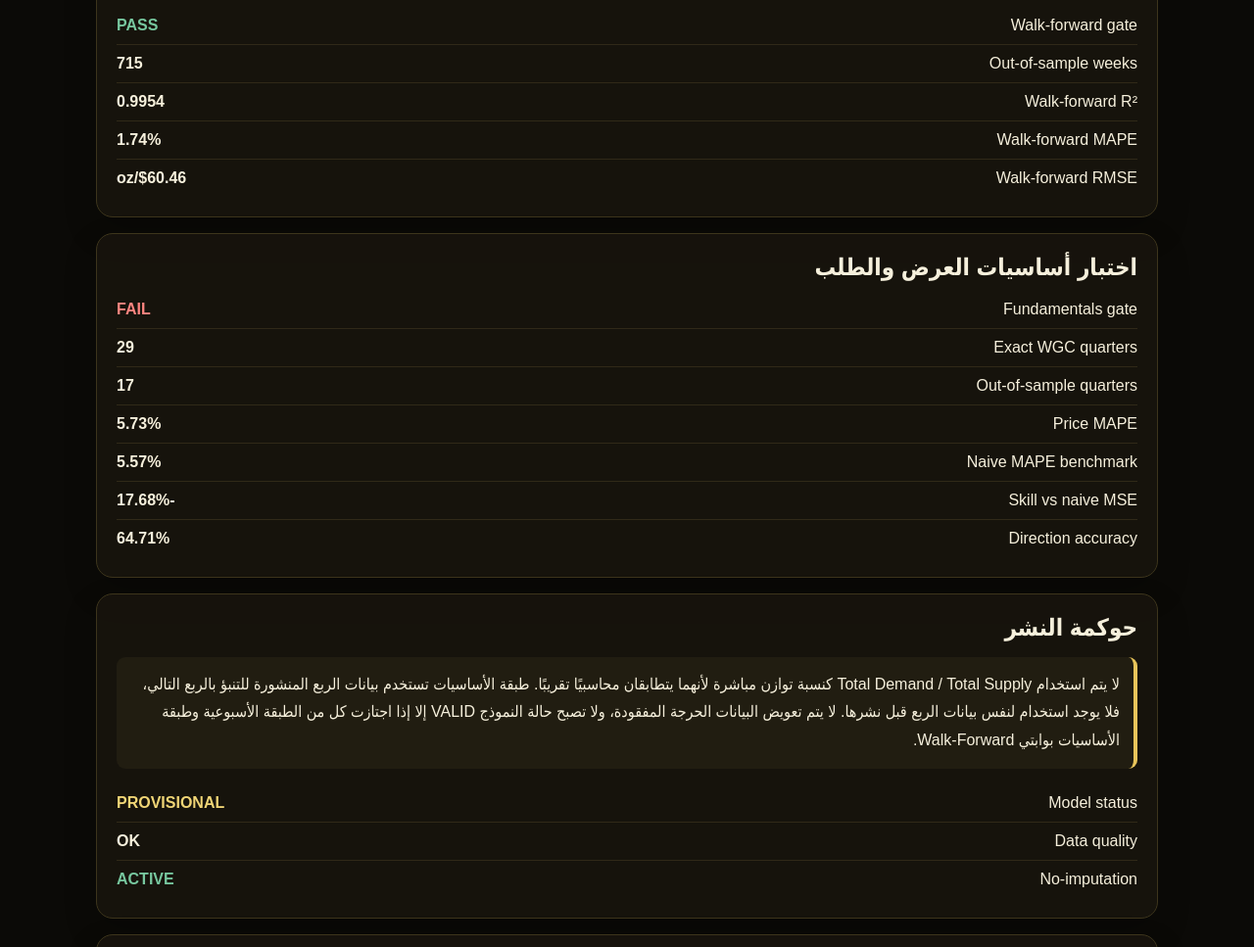
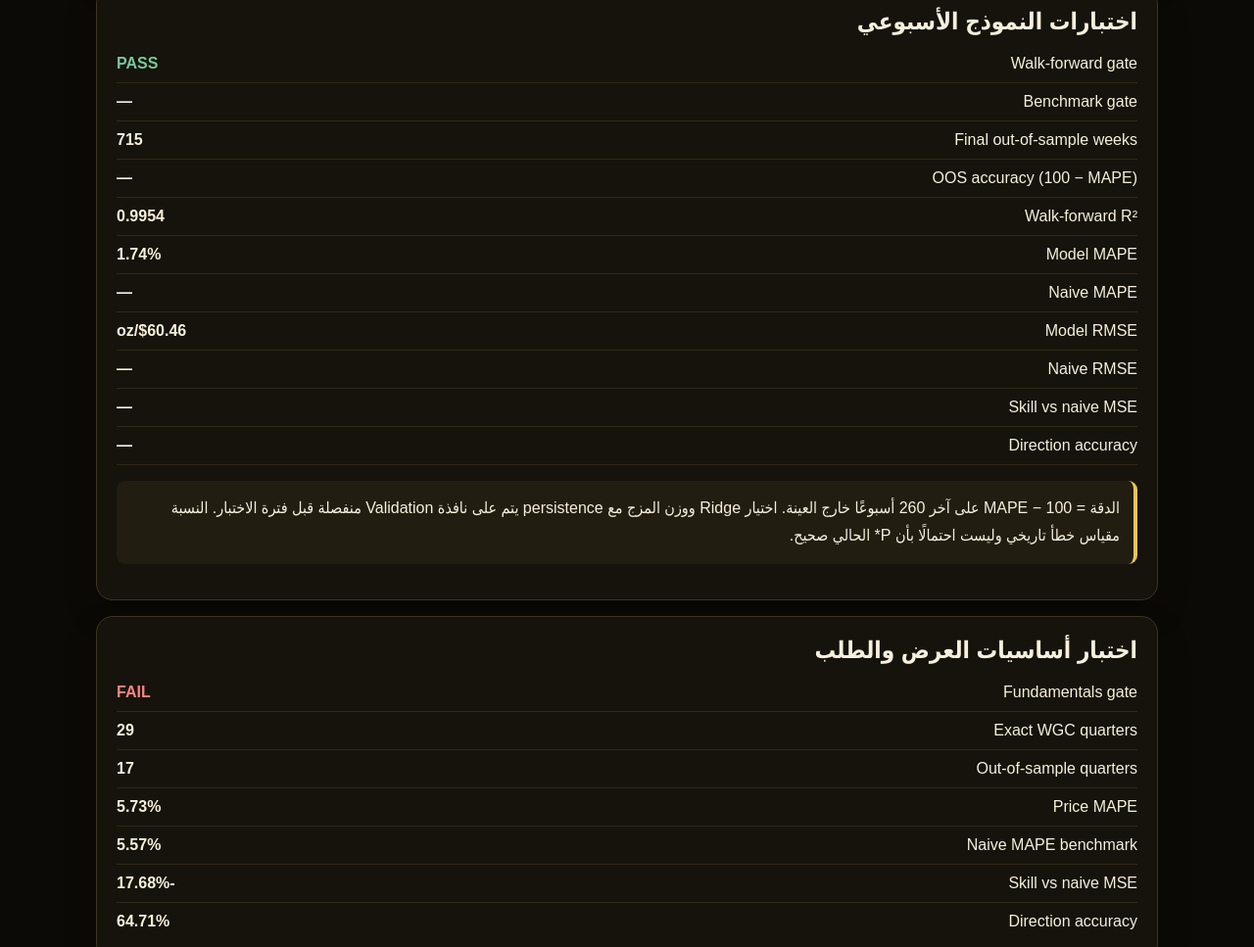
Before and after one commit to kalmaghrabi2-hub/Gold-Equilibrium-Price, a plain HTML site: page docs/gold/index.html in a window 1280 px wide. Shown: the part 1428-2395 px from the top of the page at 98% size. Drawn offline with Linux system fonts and the light colour scheme.

Commit message:
feat(gold): display OOS accuracy, naive benchmark and overlay weight

```diff
--- a/docs/gold/index.html
+++ b/docs/gold/index.html
@@ -1,11 +1,11 @@
 <!doctype html>
 <html lang="ar" dir="rtl"><head><meta charset="utf-8"><meta name="viewport" content="width=device-width,initial-scale=1"><title>Gold Equilibrium Price</title><link rel="stylesheet" href="style.css"></head>
-<body><main><header><div class="badge" id="badge">GOVERNANCE GATES ACTIVE</div><h1>Gold Equilibrium Price</h1><p class="lead">السعر المتعادل الهيكلي للذهب مقابل سعر السوق، باستخدام نموذج أسبوعي خارج العينة، ومعايرة مستقلة لتأثير أساسيات العرض والطلب من World Gold Council.</p><p class="muted" id="updated">جاري تحميل آخر تحديث…</p></header>
+<body><main><header><div class="badge" id="badge">GOVERNANCE GATES ACTIVE</div><h1>Gold Equilibrium Price</h1><p class="lead">السعر المتعادل للذهب باستخدام طبقة أسبوعية Benchmark‑Aware خارج العينة. طبقة أساسيات World Gold Council تبقى ظاهرة للتفسير، لكنها لا تغيّر P* ما دامت لا تتفوق على معيار الاستمرارية خارج العينة.</p><p class="muted" id="updated">جاري تحميل آخر تحديث…</p></header>
 <section class="grid cards"><article class="card"><span>سعر السوق XAU/USD</span><strong class="gold" id="spot">—</strong><small id="spotMeta">—</small></article><article class="card"><span>السعر المتعادل P*</span><strong class="green" id="pstar">—</strong><small id="pstarMeta">—</small></article><article class="card"><span>السوق مقابل P*</span><strong id="gap">—</strong><small id="gapMeta">—</small></article></section>
-<section class="panel"><h2>تفكيك السعر المتعادل</h2><div class="row"><span>Weekly macro fair value</span><b id="macroP">—</b></div><div class="row"><span>Physical overlay multiplier</span><b id="physical">—</b></div><div class="row"><span>Strategic demand share</span><b id="strategic">—</b></div><div class="row"><span>Recycling share</span><b id="recycling">—</b></div><div class="row"><span>Physical model state</span><b id="physicalState">—</b></div><div class="row"><span>Guardrail active</span><b id="guardrail">—</b></div></section>
+<section class="panel"><h2>تفكيك السعر المتعادل</h2><div class="row"><span>Weekly benchmark-aware fair value</span><b id="macroP">—</b></div><div class="row"><span>Physical diagnostic multiplier</span><b id="physical">—</b></div><div class="row"><span>Physical multiplier applied to P*</span><b id="physicalApplied">—</b></div><div class="row"><span>Strategic demand share</span><b id="strategic">—</b></div><div class="row"><span>Recycling share</span><b id="recycling">—</b></div><div class="row"><span>Physical model state</span><b id="physicalState">—</b></div><div class="row"><span>Guardrail active</span><b id="guardrail">—</b></div></section>
 <section class="panel"><h2>العوامل الأسبوعية</h2><div class="row"><span>US Dollar Index</span><b id="usd">—</b></div><div class="row"><span>US 10Y Yield</span><b id="tnx">—</b></div><div class="row"><span>VIX</span><b id="vix">—</b></div><div class="row"><span>TIP ETF</span><b id="tip">—</b></div></section>
 <section class="panel"><h2>العرض والطلب — أحدث ربع</h2><div class="row"><span>الفترة</span><b id="quarter">—</b></div><div class="row"><span>Mine production</span><b id="mine">—</b></div><div class="row"><span>Recycled gold</span><b id="rec">—</b></div><div class="row"><span>Bar & coin</span><b id="barcoin">—</b></div><div class="row"><span>ETFs</span><b id="etf">—</b></div><div class="row"><span>Central banks</span><b id="cb">—</b></div><div class="row"><span>OTC & other</span><b id="otc">—</b></div></section>
-<section class="panel"><h2>اختبارات النموذج الأسبوعي</h2><div class="row"><span>Walk-forward gate</span><b id="wf">—</b></div><div class="row"><span>Out-of-sample weeks</span><b id="oos">—</b></div><div class="row"><span>Walk-forward R²</span><b id="r2">—</b></div><div class="row"><span>Walk-forward MAPE</span><b id="mape">—</b></div><div class="row"><span>Walk-forward RMSE</span><b id="rmse">—</b></div></section>
+<section class="panel"><h2>اختبارات النموذج الأسبوعي</h2><div class="row"><span>Walk-forward gate</span><b id="wf">—</b></div><div class="row"><span>Benchmark gate</span><b id="benchGate">—</b></div><div class="row"><span>Final out-of-sample weeks</span><b id="oos">—</b></div><div class="row"><span>OOS accuracy (100 − MAPE)</span><b id="accuracy">—</b></div><div class="row"><span>Walk-forward R²</span><b id="r2">—</b></div><div class="row"><span>Model MAPE</span><b id="mape">—</b></div><div class="row"><span>Naive MAPE</span><b id="naiveMape">—</b></div><div class="row"><span>Model RMSE</span><b id="rmse">—</b></div><div class="row"><span>Naive RMSE</span><b id="naiveRmse">—</b></div><div class="row"><span>Skill vs naive MSE</span><b id="naiveSkill">—</b></div><div class="row"><span>Direction accuracy</span><b id="direction">—</b></div><p class="note">الدقة = 100 − MAPE على آخر 260 أسبوعًا خارج العينة. اختيار Ridge ووزن المزج مع persistence يتم على نافذة Validation منفصلة قبل فترة الاختبار. النسبة مقياس خطأ تاريخي وليست احتمالًا بأن P* الحالي صحيح.</p></section>
 <section class="panel"><h2>اختبار أساسيات العرض والطلب</h2><div class="row"><span>Fundamentals gate</span><b id="fundWF">—</b></div><div class="row"><span>Exact WGC quarters</span><b id="fundN">—</b></div><div class="row"><span>Out-of-sample quarters</span><b id="fundOOS">—</b></div><div class="row"><span>Price MAPE</span><b id="fundMape">—</b></div><div class="row"><span>Naive MAPE benchmark</span><b id="fundNaive">—</b></div><div class="row"><span>Skill vs naive MSE</span><b id="fundSkill">—</b></div><div class="row"><span>Direction accuracy</span><b id="fundDirection">—</b></div></section>
-<section class="panel"><h2>حوكمة النشر</h2><p class="note">لا يتم استخدام Total Demand / Total Supply كنسبة توازن مباشرة لأنهما يتطابقان محاسبيًا تقريبًا. طبقة الأساسيات تستخدم بيانات الربع المنشورة للتنبؤ بالربع التالي، فلا يوجد استخدام لنفس بيانات الربع قبل نشرها. لا يتم تعويض البيانات الحرجة المفقودة، ولا تصبح حالة النموذج VALID إلا إذا اجتازت كل من الطبقة الأسبوعية وطبقة الأساسيات بوابتي Walk‑Forward.</p><div class="row"><span>Model status</span><b id="status">—</b></div><div class="row"><span>Data quality</span><b id="quality">—</b></div><div class="row"><span>No-imputation</span><b class="green">ACTIVE</b></div></section>
+<section class="panel"><h2>حوكمة النشر</h2><p class="note">أي طبقة تفشل في اختبارها خارج العينة تحصل تلقائيًا على وزن سعري صفر. لذلك لا تُطبق طبقة أساسيات الذهب على P* إلا بعد نجاح Walk‑Forward الخاص بها. لا يتم تعويض البيانات الحرجة المفقودة ولا استخدام بيانات مستقبلية.</p><div class="row"><span>Model status</span><b id="status">—</b></div><div class="row"><span>Data quality</span><b id="quality">—</b></div><div class="row"><span>No-imputation</span><b class="green">ACTIVE</b></div></section>
 <section class="panel"><h2>المصادر</h2><p class="sources">World Gold Council · Yahoo Finance Chart API (GC=F, DX-Y.NYB, ^TNX, ^VIX, TIP) · XAUS · Gold API fallback. يتم حفظ معاملات ونتائج المعايرة فقط، ولا يعاد نشر الجدول التاريخي الكامل لـWGC.</p></section></main><script src="app.js"></script></body></html>
```
